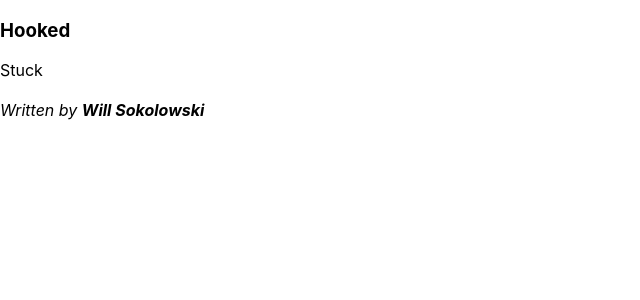
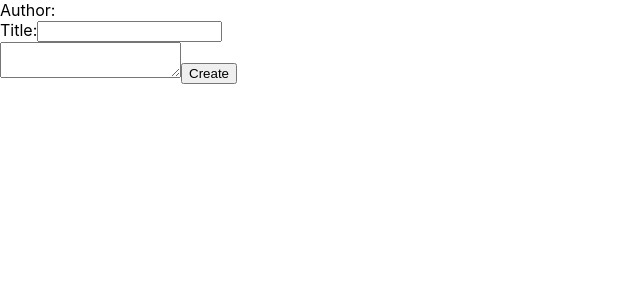
Before and after one commit to Sokos6/Hooked, a React (Create React App) app in the folder thisone/: page / in a window 1280 px wide. Shown: the top 300 px of the page, without its empty margins (0-640 px from the left). Built offline with nearby package versions, Linux system fonts and the light colour scheme.

Commit message:
createpost

```diff
--- a/thisone/src/App.js
+++ b/thisone/src/App.js
@@ -3,11 +3,13 @@
 // import Logout from './user/Logout';
 // import Register from './user/Register';
 // import UserBar from './user/UserBar';
-import Post from './post/Post';
+// import Post from './post/Post';
+import CreatePost from './post/CreatePost';
 
 export default function App() {
 
-  return <Post title="Hooked" content="Stuck" author="Will Sokolowski" />
+    return <CreatePost />
+  // return <Post title="Hooked" content="Stuck" author="Will Sokolowski" />
 
   // return <UserBar />
 
--- /dev/null
+++ b/thisone/src/post/CreatePost.js
@@ -0,0 +1,16 @@
+import React from 'react'
+
+export default function CreatePost ({ user }) {
+  return (
+    <form onSubmit={e => e.preventDefault()}>
+      <div>Author: <b>{user}</b></div>
+      <div>
+        <label htmlFor="create-title">Title:</label>
+        <input type="text" name="create-title" id="create-title" />
+      </div>
+      <textarea />
+      <input type="submit" value="Create" />
+    </form>
+  )
+
+}
```
Also changed, not shown: thisone/src/post/PostList.js (added).
